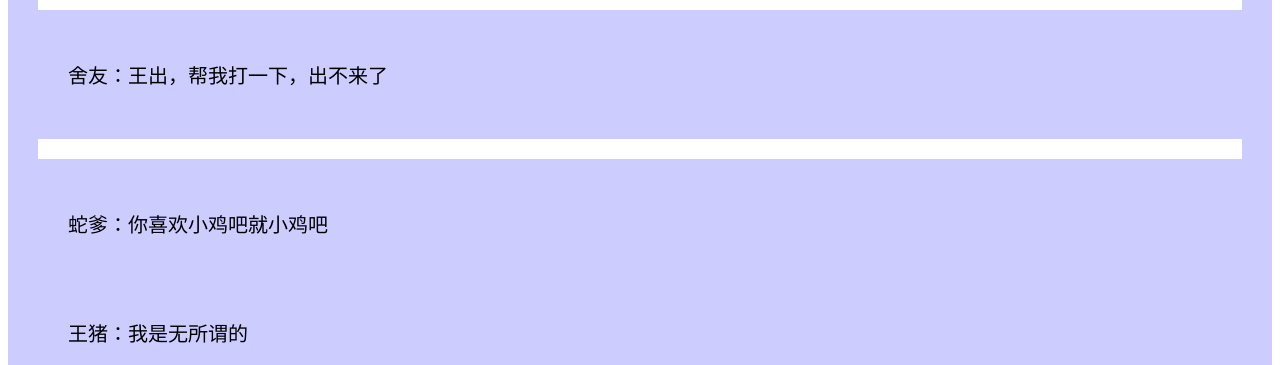
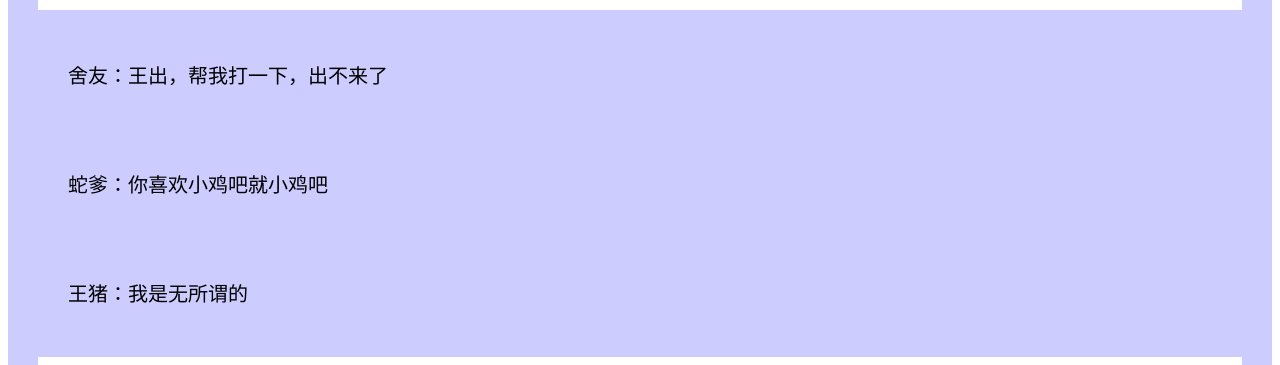
Before and after one commit to Llyjus/wycrainbowpig, a plain HTML site: page index.html in a window 1280 px wide. Shown: the part 5760-6125 px from the top of the page. Drawn offline with Linux system fonts and the light colour scheme.

Commit message:
Update index.html

```diff
--- a/index.html
+++ b/index.html
@@ -97,7 +97,6 @@
         <p class="pink">王➗：老子爱干什么干什么，关你屁事，不想看我杀人的可以滚，这警察来抓我干嘛，犯罪了下次不犯不就行了吗，凭什么还要进监狱</p>
         <p class="white"> </p>
         <p class="pink">舍友：王出，帮我打一下，出不来了</p>
-    <p class="white"> </p>
         <p class="pink">蛇爹：你喜欢小鸡吧就小鸡吧</p>
         <p class="pink">王猪：我是无所谓的</p>
         <p class="white"> </p>
@@ -193,7 +192,6 @@
         <center>
             <img src="https://llyjus.github.io/wycrainbowpig/donk.jpg" style="position: relative; z-index: 2; width: 600px; height: 300px;">
         </center>
-    </div>
         <span>
             <b>
                 <center>
@@ -202,5 +200,6 @@
                 </center>
             </b>
         </span>
+    </div>
 </body>
 </html>
```
Lines whose indentation alone changed are shown as unchanged.
